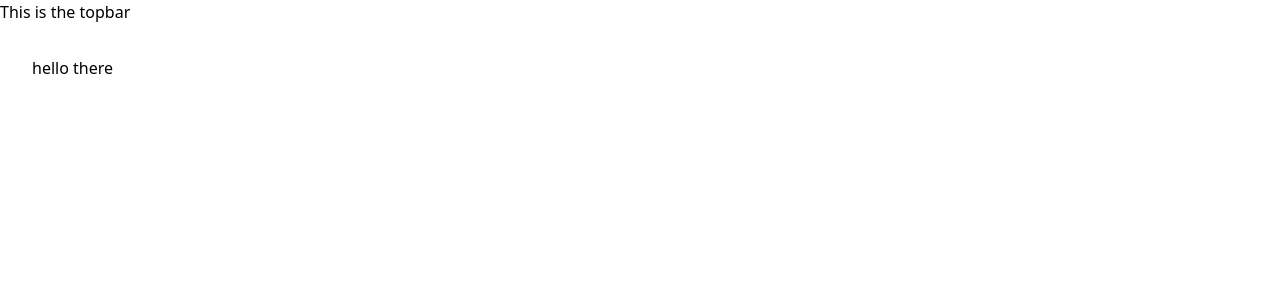
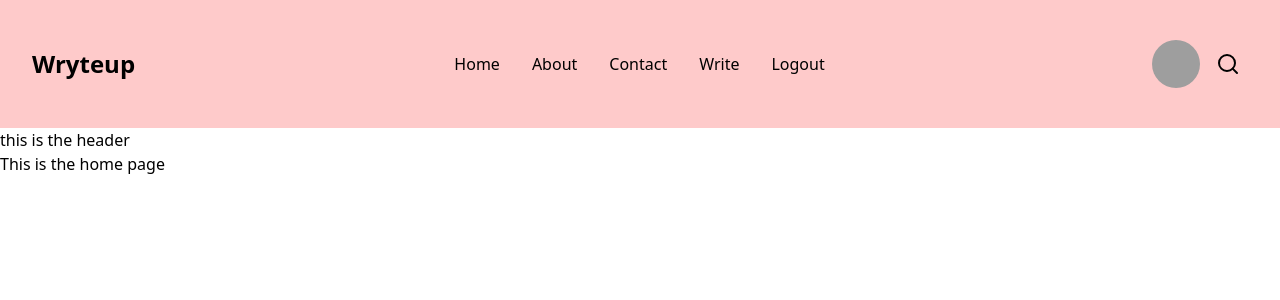
Before and after one commit to arghyab0/Wryteup, a React (Create React App) app: page / in a window 1280 px wide. Shown: the top 300 px of the page. Built offline with nearby package versions, Linux system fonts and the light colour scheme; grey boxes are pictures that could not be loaded.

Commit message:
feat: added navbar

```diff
--- a/package.json
+++ b/package.json
@@ -9,6 +9,7 @@
     "@testing-library/user-event": "^12.1.10",
     "react": "^17.0.2",
     "react-dom": "^17.0.2",
+    "react-icons": "^4.2.0",
     "react-scripts": "4.0.3",
     "web-vitals": "^1.0.1"
   },
--- a/src/App.jsx
+++ b/src/App.jsx
@@ -1,13 +1,12 @@
-//components
-import Navbar from "./components/Navbar";
+//pages
+import Home from "./pages/Home";
 
 import "./App.css";
 
 function App() {
   return (
-    <div className="App">
-      <Navbar />
-      <p className="m-8">hello there</p>
+    <div className="App box-border">
+      <Home />
     </div>
   );
 }
--- /dev/null
+++ b/src/components/Header.jsx
@@ -0,0 +1,9 @@
+const Header = () => {
+  return (
+    <>
+      <h1>this is the header</h1>
+    </>
+  );
+};
+
+export default Header;
--- a/src/components/Navbar.jsx
+++ b/src/components/Navbar.jsx
@@ -1,10 +1,32 @@
-import React from "react";
+//components
+import { FiSearch } from "react-icons/fi";
 
 const Navbar = () => {
   return (
-    <>
-      <h2>This is the topbar</h2>
-    </>
+    <div className="w-screen h-32 top-0 flex items-center bg-red-200">
+      <div className="flex mx-8">
+        <h1 className="text-2xl font-extrabold">Wryteup</h1>
+      </div>
+
+      <div className="flex-auto">
+        <ul className="flex justify-center list-none">
+          <li className="mx-4 cursor-pointer">Home</li>
+          <li className="mx-4 cursor-pointer">About</li>
+          <li className="mx-4 cursor-pointer">Contact</li>
+          <li className="mx-4 cursor-pointer">Write</li>
+          <li className="mx-4 cursor-pointer">Logout</li>
+        </ul>
+      </div>
+
+      <div className="flex items-center mx-10">
+        <img
+          src="https://media.voguebusiness.com/photos/5ef6493adf1073db3375835d/2:3/w_2560%2Cc_limit/kanye-west-gap-news-voguebus-mert-alas-and-marcus-piggott-june-20-story.jpg"
+          alt="profile"
+          className="w-12 h-12 rounded-full object-cover"
+        />
+        <FiSearch className="ml-4 text-2xl font-bold cursor-pointer" />
+      </div>
+    </div>
   );
 };
 
--- /dev/null
+++ b/src/pages/Home.jsx
@@ -0,0 +1,15 @@
+//components
+import Navbar from "../components/Navbar";
+import Header from "../components/Header";
+
+const Home = () => {
+  return (
+    <>
+      <Navbar />
+      <Header />
+      This is the home page
+    </>
+  );
+};
+
+export default Home;
```
Also changed, not shown: 2 other files (tests, documents, lock files or other folders).
